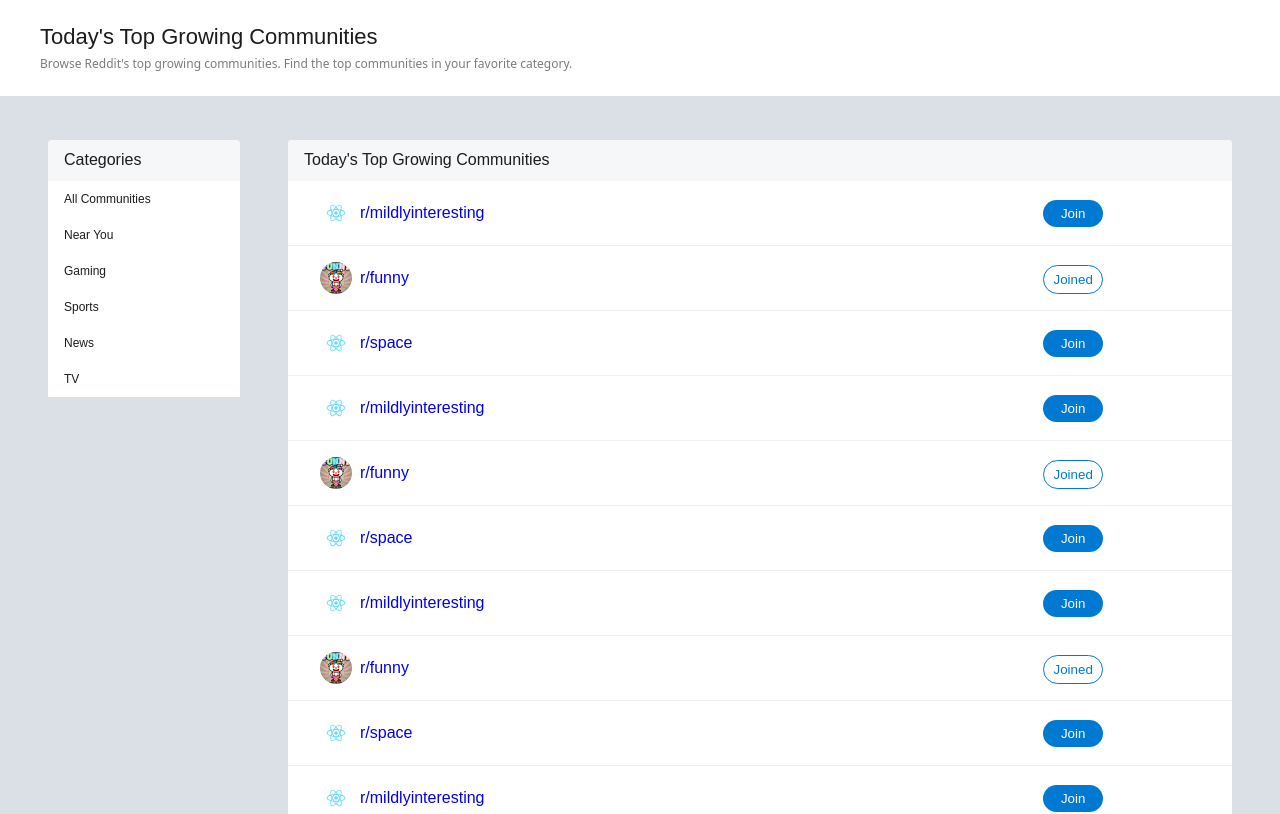
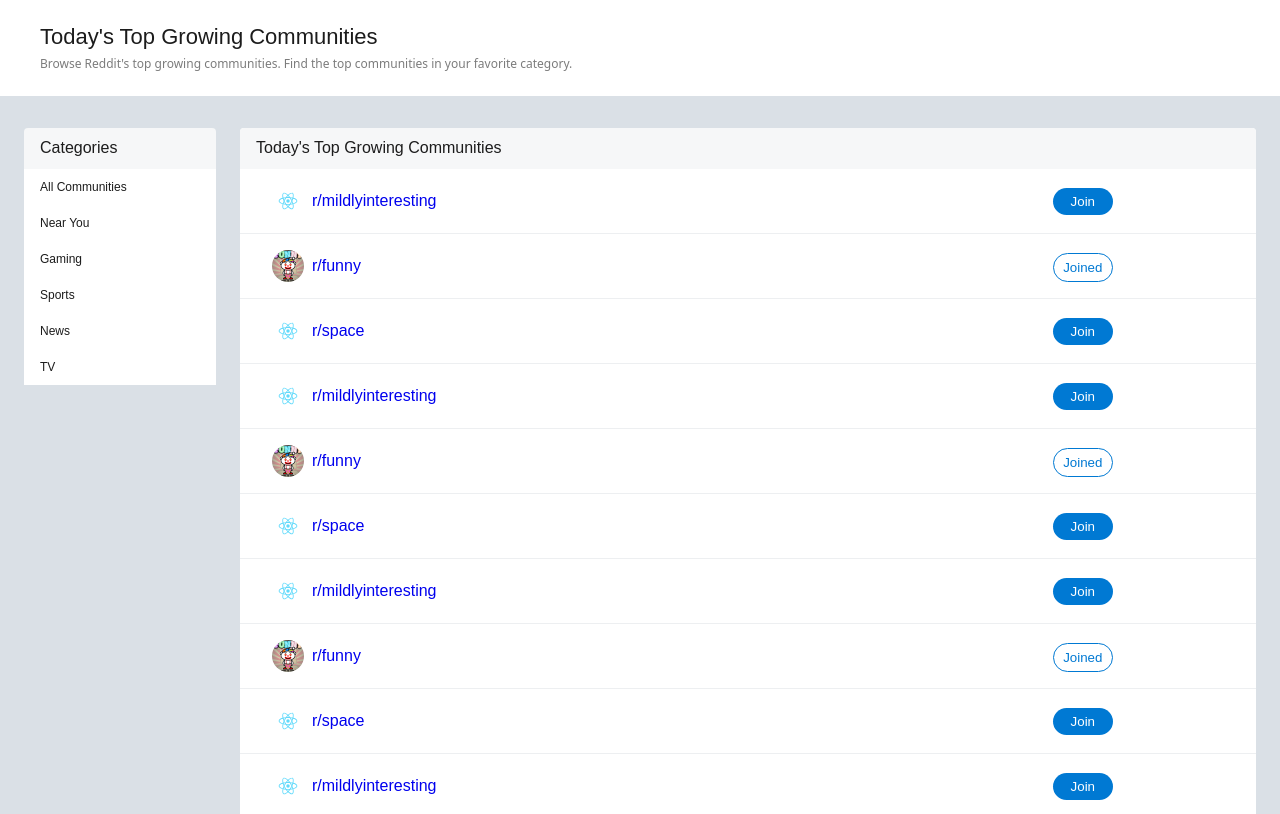
Before and after one commit to Mohamed5828/Reddit, a React (Create React App) app: page / in a window 1280 px wide. Shown: the top 814 px of the page. Built offline with nearby package versions, Linux system fonts and the light colour scheme.

Commit message:
stable version before major change

```diff
--- a/src/Components/CategoriesStyle.js
+++ b/src/Components/CategoriesStyle.js
@@ -10,7 +10,7 @@
   min-width: 192px;
   max-width: 192px;
   background-color: inherit;
-
+  margin-right: 24px;
   @media screen and (max-width: 700px) {
     display: none;
   }
--- a/src/Components/CommunitiesContainerStyle.js
+++ b/src/Components/CommunitiesContainerStyle.js
@@ -20,7 +20,7 @@
 
 export const AllCommunities = styled.div`
   background-color: white;
-  margin: 24px;
+  margin: 12px 0;
   border-top-left-radius: 4px;
   border-top-right-radius: 4px;
   width: 100%;
```
